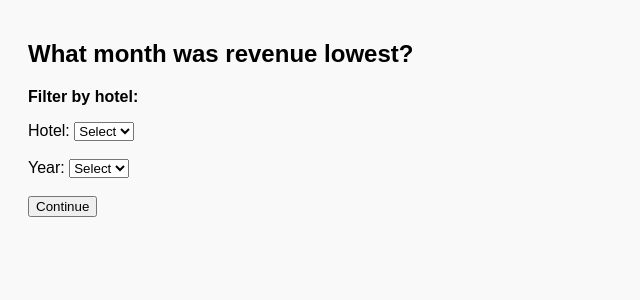
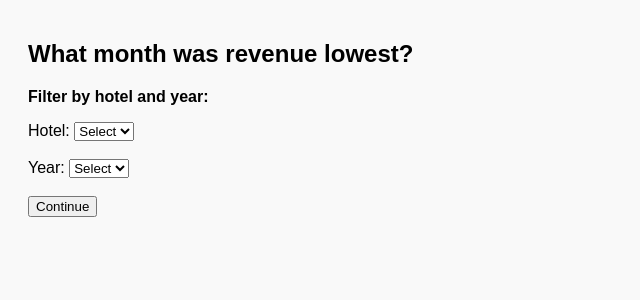
Before and after one commit to BrianK47/Final_Project, a Flask app: page /month in a window 1280 px wide. Shown: the part 232-532 px from the top of the page, without its empty margins (0-640 px from the left). Run offline with Flask 3, Linux system fonts and the light colour scheme; data that the repository does not hold is empty.

Commit message:
Update month.html

```diff
--- a/templates/month.html
+++ b/templates/month.html
@@ -4,7 +4,7 @@
 <div class="occupancy-style">
     <div class="form-style">
        <h2>What month was revenue lowest?</h2>
-        <p style="font-weight: bold;">Filter by hotel:</p>
+        <p style="font-weight: bold;">Filter by hotel and year:</p>
         <form action="{{ url_for('month') }}" method="POST">
             <label for="hotel">Hotel:</label>
             <select id="hotel" name="hotel" required>
```
